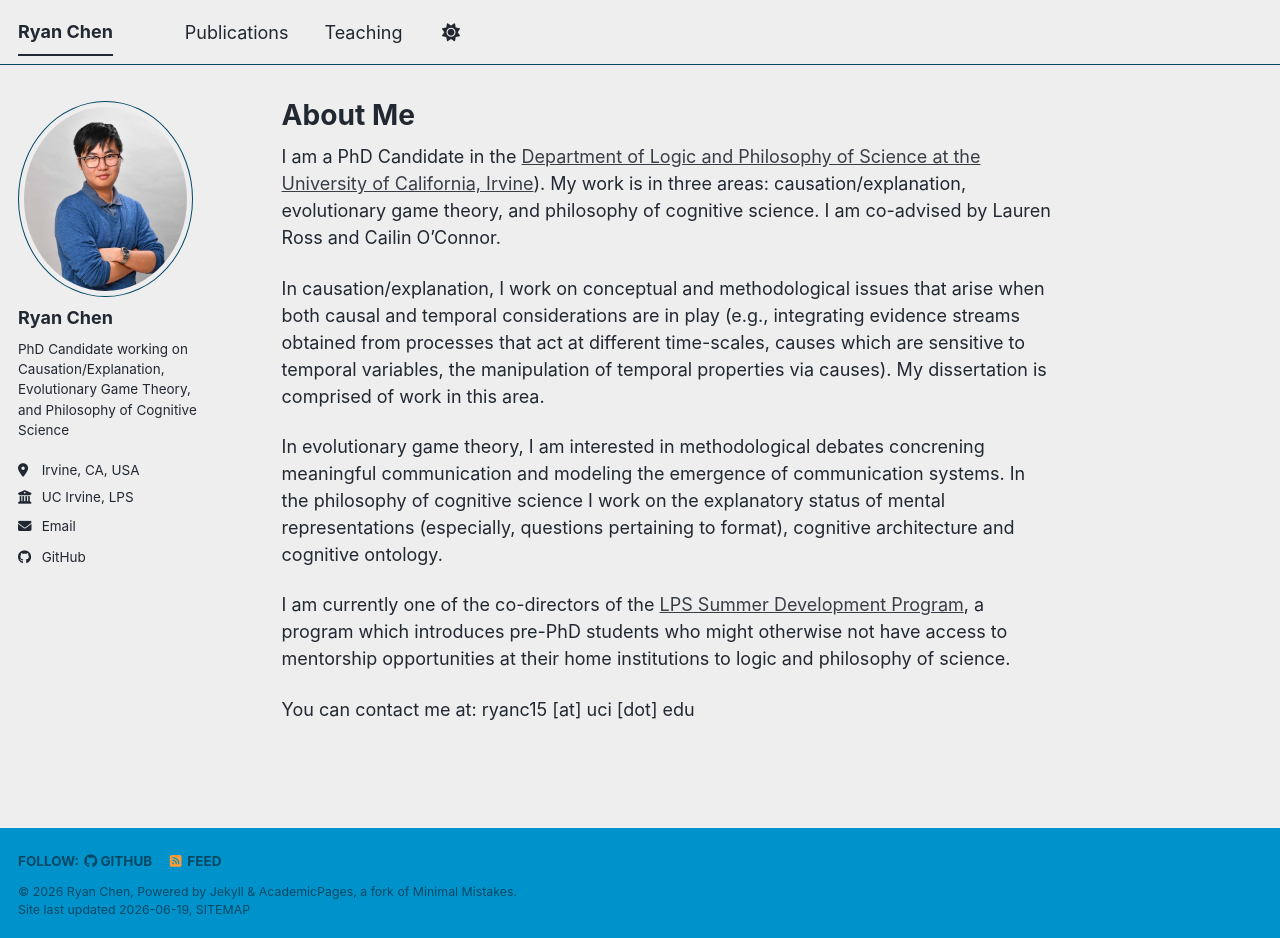
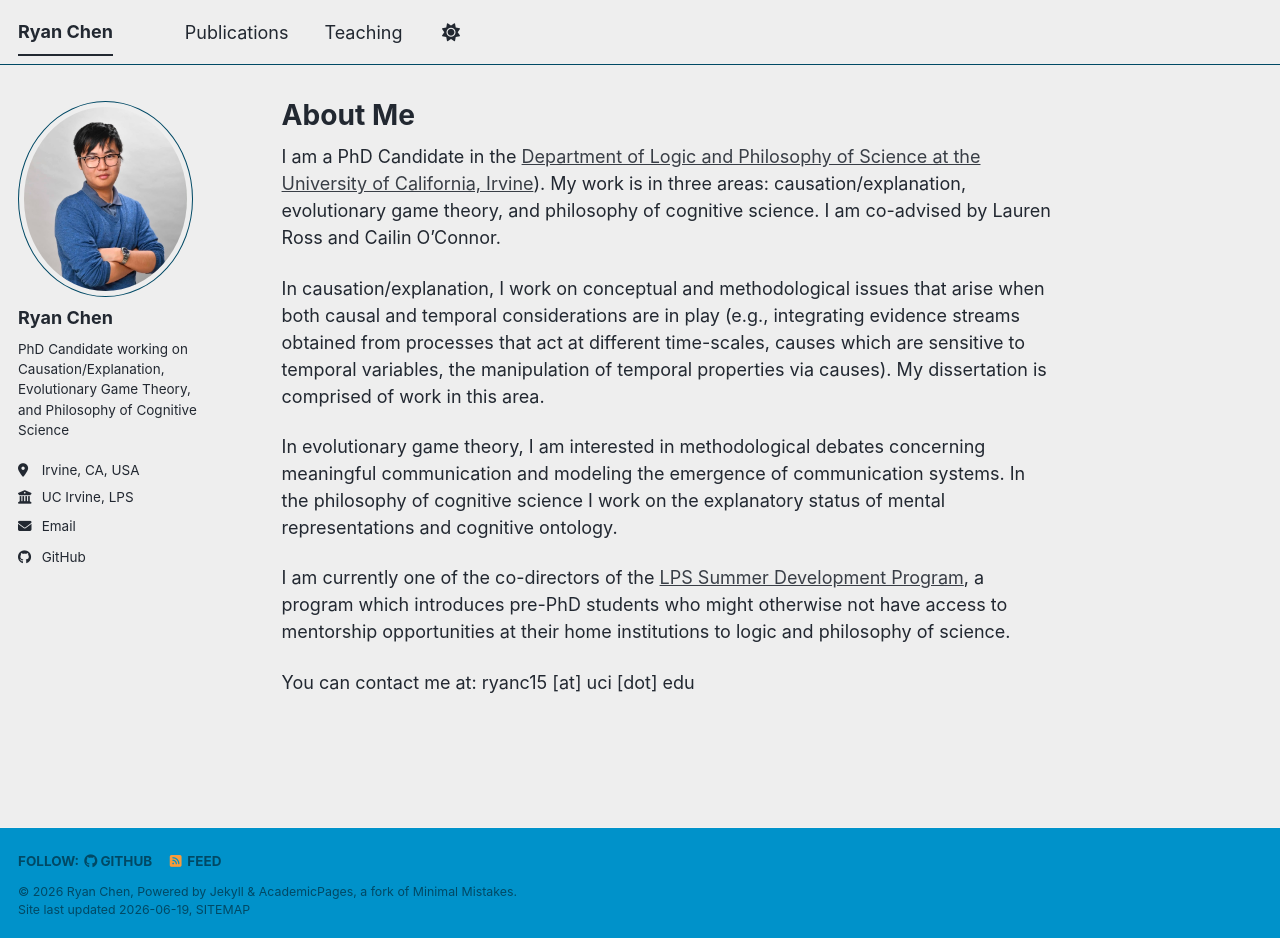
Before and after one commit to RyanChenPhil/RyanChenPhil.github.io, a Jekyll site: the page built from _pages/about.md, in a window 1280 px wide and 938 px high. Built offline with Jekyll 4.4.1, drawn with Linux system fonts in a browser that asks for light colours; a script bundle is joined from its source files by our own code; library files that are not in the unit come from our copies.

Commit message:
Update about.md

```diff
--- a/_pages/about.md
+++ b/_pages/about.md
@@ -11,7 +11,7 @@ I am a PhD Candidate in the [Department of Logic and Philosophy of Science at th
 
 In causation/explanation, I work on conceptual and methodological issues that arise when both causal and temporal considerations are in play (e.g., integrating evidence streams obtained from processes that act at different time-scales, causes which are sensitive to temporal variables, the manipulation of temporal properties via causes). My dissertation is comprised of work in this area.
 
-In evolutionary game theory, I am interested in methodological debates concrening meaningful communication and modeling the emergence of communication systems. In the philosophy of cognitive science I work on the explanatory status of mental representations (especially, questions pertaining to format), cognitive architecture and cognitive ontology.
+In evolutionary game theory, I am interested in methodological debates concerning meaningful communication and modeling the emergence of communication systems. In the philosophy of cognitive science I work on the explanatory status of mental representations and cognitive ontology.
 
 I am currently one of the co-directors of the [LPS Summer Development Program](https://lpssdp.com/), a program which introduces pre-PhD students who might otherwise not have access to mentorship opportunities at their home institutions to logic and philosophy of science.
 
```
